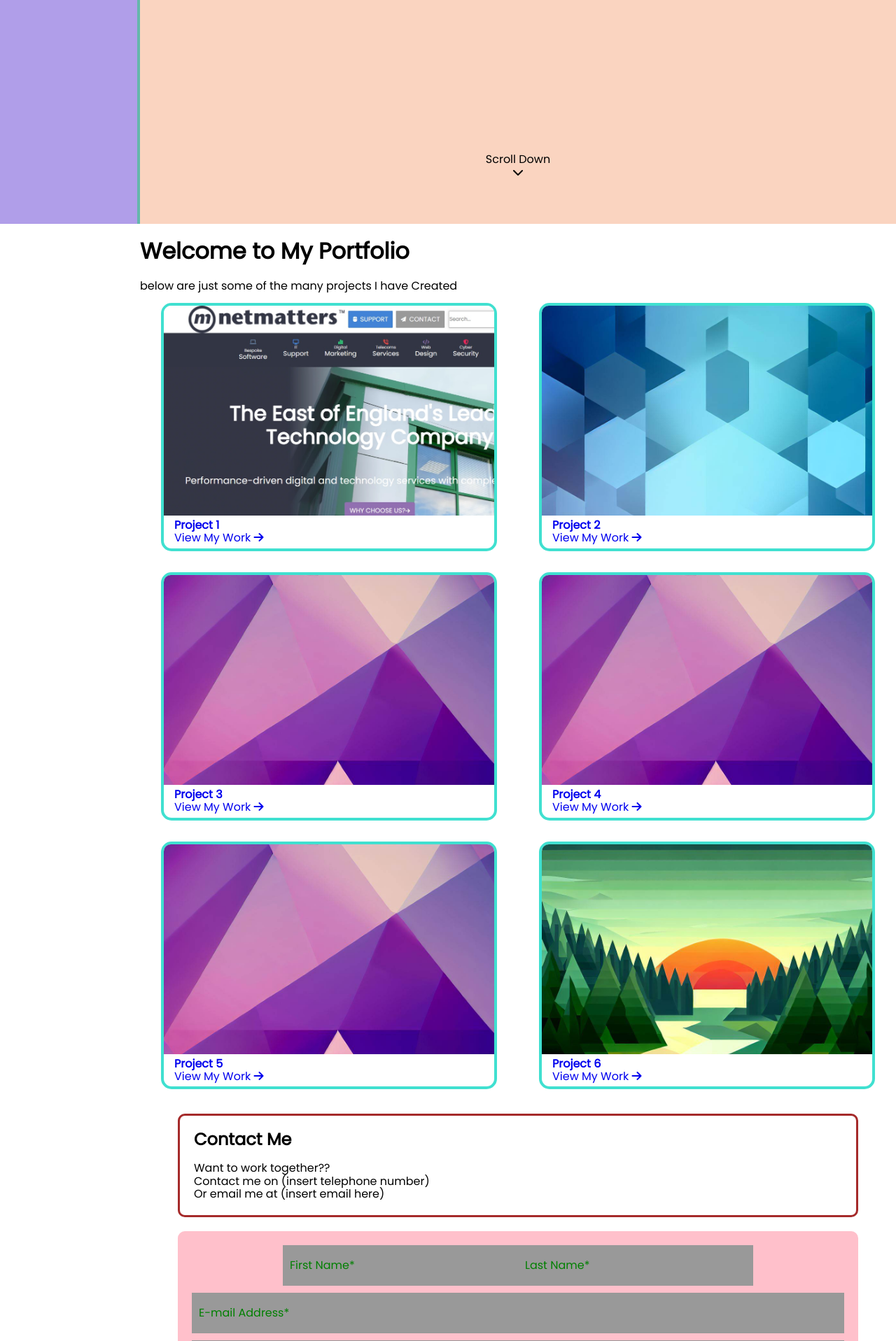
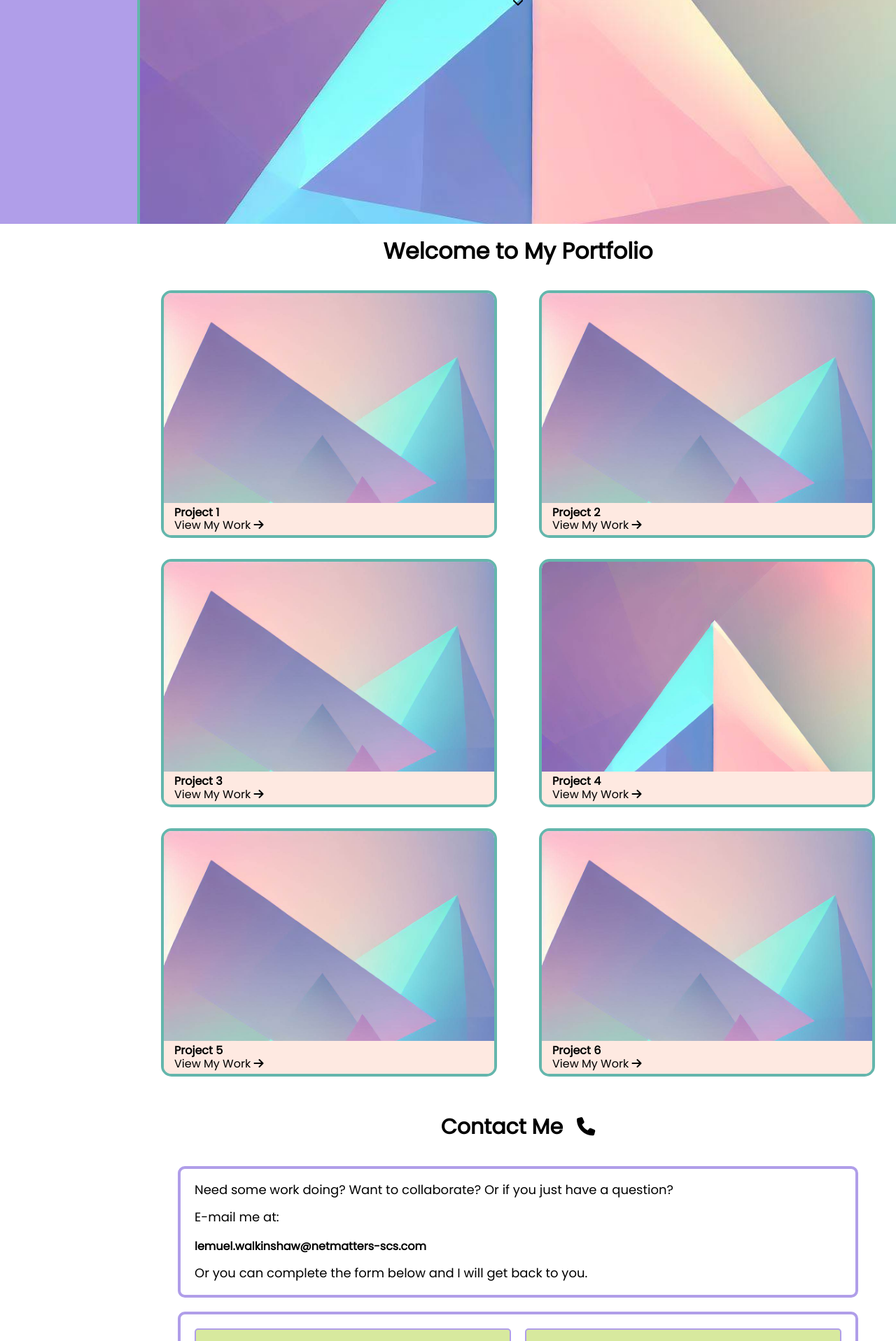
Before and after one commit to LemWalk/Lem-W-Portfolio, a PHP site: page /html/index.html in a window 1280 px wide. Shown: the part 480-2397 px from the top of the page at 70% size. Run offline with PHP 8.4, Linux system fonts and the light colour scheme; some libraries are stand-ins or nearby versions.

Commit message:
*first submission*

```diff
--- a/html/index.html
+++ b/html/index.html
@@ -20,6 +20,9 @@
 
   <body>
 
+<!-- =============Side Nav ============= -->
+
+
   <header id="nav-lo">
 
     <nav>
@@ -37,11 +40,13 @@
 
   </header>
 
+<!-- =============Main Start ============= -->
+
   <main>
     <div class="container">
 
       <div id="hero-lo" >
-        <div class="hero-container">
+        <div class="hero-container" style="background-image: url(../img/pb-triangle-1.jpg);">
 
 <!-- ================ toggle button ================ -->
           <div id="menu-btns">
@@ -82,9 +87,11 @@
             <p class="hero-text">Aspiring Web Developer</p>
           </div>
 
-          <div class="scroll-down">
+          <div >
+            <a  class="scroll-down" href="#portfolio">
             <span>Scroll Down</span>
             <i class="fa-solid fa-chevron-down"></i>
+          </a>
           </div>
 
 
@@ -98,16 +105,15 @@
         <div class="container-inner">
 
           <div class="port-intro">
-            <h1>Welcome to My Portfolio</h1>
-            <p>below are just some of the many projects I have Created </p>
+            <h1 class="portfolio-title">Welcome to My Portfolio</h1>
           </div>
 
           <div class="port-outer">
 
             <div class="port-item">
               <a href="#">
-                <div class="port-img" style="background-image: url(../img/nm-reflection.jpg);">
-                  <span class="port-img-text">This is but a placeholder, awaiting an epic project to arrive!</span>
+                <div class="port-img" style="background-image: url(../img/pb-triangle-bg.jpg);">
+                  <span class="port-img-text">I am nothing but a placeholder, awaiting an epic project to arrive!</span>
                 </div>
                 <div class="port-info">
                   <h3>Project 1</h3>
@@ -118,8 +124,8 @@
 
             <div class="port-item">
               <a href="#">
-                <div class="port-img" style="background-image: url(../img/blue-hexagon.jpg);">
-                  <span class="port-img-text">This is but a placeholder, awaiting an epic project to arrive!</span>
+                <div class="port-img" style="background-image: url(../img/pb-triangle-bg.jpg);">
+                  <span class="port-img-text">I am also a placeholder, awaiting a legendary project!</span>
                 </div>
                 <div class="port-info">
                   <h3>Project 2</h3>
@@ -130,8 +136,8 @@
 
             <div class="port-item">
               <a href="#">
-                <div class="port-img" style="background-image: url(../img/purple-triangle.jpg);">
-                  <span class="port-img-text">This is but a placeholder, awaiting an epic project to arrive!</span>
+                <div class="port-img" style="background-image: url(../img/pb-triangle-bg.jpg);">
+                  <span class="port-img-text">I am the third placeholder, and deserve to be in the top row!</span>
                 </div>
                 <div class="port-info">
                   <h3>Project 3</h3>
@@ -142,8 +148,8 @@
 
             <div class="port-item">
               <a href="#">
-                <div class="port-img" style="background-image: url(../img/purple-triangle.jpg);">
-                  <span class="port-img-text">This is but a placeholder, awaiting an epic project to arrive!</span>
+                <div class="port-img" style="background-image: url(../img/pb-triangle-1.jpg);">
+                  <span class="port-img-text">I, like my fellow placeholders, eagerly await a great project!</span>
                 </div>
                 <div class="port-info">
                   <h3>Project 4</h3>
@@ -154,8 +160,8 @@
 
             <div class="port-item">
               <a href="#">
-                <div class="port-img" style="background-image: url(../img/purple-triangle.jpg);">
-                  <span class="port-img-text">This is but a placeholder, awaiting an epic project to arrive!</span>
+                <div class="port-img" style="background-image: url(../img/pb-triangle-bg.jpg);">
+                  <span class="port-img-text">Tis I, the fifth placeholder, let my champion project come forth!  </span>
                 </div>
                 <div class="port-info">
                   <h3>Project 5</h3>
@@ -166,8 +172,8 @@
 
             <div class="port-item">
               <a href="#">
-                <div class="port-img" style="background-image: url(../img/geo-forest.jpg);">
-                  <span class="port-img-text">This is but a placeholder, awaiting an epic project to arrive!</span>
+                <div class="port-img" style="background-image: url(../img/pb-triangle-bg.jpg);">
+                  <span class="port-img-text">I'm the last placeholder, and I hate everyone!</span>
                 </div>
                 <div class="port-info">
                   <h3>Project 6</h3>
@@ -185,13 +191,17 @@
 
 <!-- ================= Contact Form =================== -->
 
+
       <div id="contact">
 
+        <h2 class="contact-title">Contact Me <i class="fa-solid fa-phone fa-sm"  style="color: #000000;"></i></h2><br>
+
         <div class="contact-info">
-          <h2>Contact Me</h2><br>
-          <p>Want to work together??</p>
-          <p>Contact me on (insert telephone number)</p>
-          <p>Or email me at (insert email here)</p>
+
+          <p>Need some work doing? Want to collaborate? Or if you just have a question?</p><br>
+          <p>E-mail me at: <br><br> <strong>lemuel.walkinshaw@netmatters-scs.com</strong></p> <br>
+          <p>Or you can complete the form below and I will get back to you. </p>
+
         </div>
 
         <form class="form-contact" action="#" method="get">
@@ -199,7 +209,7 @@
 
             <div class="input-names">
 
-            <div class="data-input f-name">
+            <div class="data-input">
               <label for="fname"></label>
               <input id="input" type="text" placeholder="First Name*">
             </div>
--- a/html/scs.html
+++ b/html/scs.html
@@ -75,7 +75,7 @@
       </div>
 
 
-      <div class="scs">
+      <div id="scs">
         <div>
 
           <div class="scs-box">
@@ -85,6 +85,8 @@
               <p>The Scion Coalition Scheme is an intensive, specially tailored training program run by Netmatters in order to give willing candidates the opportunity to enter the industry as web developers. <br><br>
                 Under the supervision of senior web developers, scions generally aim to complete training within six to nine months. The course is intensive and therefore the level of learning achieved is extensive in a short space of time.</p>
             </div>
+
+            <div class="bot-boxes">
 
             <div class="scs-box-item">
               <h3>Treehouse</h3>
@@ -105,6 +107,7 @@
             </div>
 
           </div>
+          </div>
 
         </div>
       </div>
--- a/scss/application.css
+++ b/scss/application.css
@@ -335,6 +335,7 @@ main {
 .container-inner {
   display: flex;
   flex-direction: column;
+  width: 100%;
 }
 
 @media (min-width: 992px) {
@@ -395,14 +396,12 @@ main {
     flex-wrap: wrap;
   }
   #contact #contact > * {
-    flex: 1 1 50%;
+    flex: 1 1 calc(50% - 200px);
   }
   #contact .input-names {
     display: flex;
-    flex-wrap: wrap;
-  }
-  #contact .input-names > * {
-    flex: 1 1 50%;
+    flex-direction: row;
+    gap: 20px;
   }
 }
 
@@ -427,6 +426,9 @@ main {
   padding: 10px;
   text-align: center;
 }
+.placeholder h2 {
+  font-size: 30px;
+}
 
 .port-img {
   display: flex;
@@ -438,10 +440,15 @@ main {
 }
 
 input[type=submit] {
-  border: solid pink 2px;
-  color: aqua;
-  background-color: seagreen;
+  border: solid #b09ee9 2px;
+  border-radius: 5px;
+  color: #000;
+  background-color: #D7E99E;
   padding: 10px 15px;
+}
+input[type=submit]:hover {
+  transition: 0.5s;
+  transform: scale(1.1);
 }
 
 .button-box {
@@ -618,16 +625,17 @@ nav {
   justify-content: center;
   height: 100vh;
   background-color: #fad4c0;
+  background-repeat: none;
+  background-size: cover;
 }
 
 .hero-text-box {
-  display: flex;
   flex-direction: column;
   justify-content: center;
   text-align: center;
   padding: 20px;
   border-radius: 10px;
-  background-color: #b09ee9;
+  background-color: #D7E99E;
   border: solid #64b6ac 4px;
   border-radius: 10px;
   color: #000;
@@ -635,20 +643,35 @@ nav {
 }
 
 .hero-title {
-  font-size: 38px;
+  font-size: 30px;
 }
 
 .hero-text {
-  font-size: 24px;
+  font-size: 16px;
 }
 
 .scroll-down {
   display: flex;
   flex-direction: column;
-  justify-content: space-between;
-  margin-top: 45%;
   align-items: center;
-  position: relative;
+  padding: 10px;
+  margin: 20px 0px;
+  font-weight: 600;
+  color: #000;
+}
+.scroll-down:hover {
+  color: #667;
+}
+
+.contact-title {
+  margin-top: 30px;
+  width: 100%;
+  display: flex;
+  padding-top: 10px;
+  justify-content: center;
+  font-size: 30px;
+  align-items: center;
+  gap: 20px;
 }
 
 .form-contact {
@@ -656,21 +679,19 @@ nav {
   flex-direction: column;
   align-items: center;
   justify-content: center;
+  margin-bottom: 30px;
 }
 
 .contact-info {
   display: flex;
   flex-direction: column;
   margin: 20px 5%;
-  border: solid brown 3px;
+  border: solid #b09ee9 4px;
   border-radius: 10px;
   padding: 20px;
 }
-.contact-info h2 {
-  font-size: 24px;
-}
 .contact-info p {
-  font-size: 16px;
+  font-size: 18px;
 }
 
 .form-inner {
@@ -681,8 +702,15 @@ nav {
   width: 90%;
   padding: 20px;
   gap: 10px;
-  background-color: pink;
+  border: solid #b09ee9 4px;
   border-radius: 10px;
+}
+
+.input-names {
+  display: flex;
+  flex-direction: column;
+  width: 100%;
+  row-gap: 10px;
 }
 
 .data-input {
@@ -695,18 +723,15 @@ input[type=text], input[type=email] {
   width: auto;
   border: 0;
   padding: 20px 10px;
-  background-color: #999;
+  background-color: #D7E99E;
+  border: solid #b09ee9 2px;
+  border-radius: 5px;
 }
 input[type=text]::-moz-placeholder, input[type=email]::-moz-placeholder {
-  color: green;
+  color: #000;
 }
 input[type=text]::placeholder, input[type=email]::placeholder {
-  color: green;
-}
-
-.f-name {
-  display: flex;
-  width: 100%;
+  color: #000;
 }
 
 .port-outer {
@@ -716,12 +741,19 @@ input[type=text]::placeholder, input[type=email]::placeholder {
   align-items: center;
 }
 
+.port-intro {
+  width: 100%;
+  display: flex;
+  flex-direction: column;
+  align-items: center;
+  justify-content: center;
+}
+
 .port-item {
   display: flex;
   flex-direction: column;
   background-size: cover;
-  border: solid turquoise 4px;
-  margin: 20px 0px;
+  border: solid #64b6ac 4px;
   border-radius: 15px;
   width: 95%;
   margin: 15px 30px;
@@ -742,15 +774,21 @@ input[type=text]::placeholder, input[type=email]::placeholder {
   display: none;
   width: 100%;
   height: 100%;
+  justify-content: center;
   text-align: center;
-  background-color: rgba(0, 0, 0, 0.7);
+  align-items: center;
+  background-color: rgba(0, 0, 0, 0.5);
   color: #fff;
   padding: 50px;
   border-radius: 10px 10px 0px 0px;
+  font-size: 30px;
 }
 
 .port-info {
   padding: 5px 15px;
+  color: #000;
+  background-color: #fee9e1;
+  border-radius: 0px 0px 10px 10px;
 }
 
 .banner-top {
@@ -846,4 +884,9 @@ input[type=text]::placeholder, input[type=email]::placeholder {
 .scs-box-item h3 {
   margin-bottom: 15px;
   font-size: larger;
+}
+
+.bot-boxes {
+  display: flex;
+  flex-direction: column;
 }/*# sourceMappingURL=application.css.map */
--- a/scss/base/_base.scss
+++ b/scss/base/_base.scss
@@ -27,4 +27,5 @@ main{
 .container-inner{
 	display: flex;
 	flex-direction: column;
+	width: 100%;
 }
--- a/scss/layout/_extends.scss
+++ b/scss/layout/_extends.scss
@@ -89,16 +89,16 @@
     }
 
     #contact>*{
-      flex: 1 1 50%;
+      flex: 1 1 calc(50% - 200px);
     }
 
 .input-names{
   display: flex;
-  flex-wrap: wrap;
-    }
-
-.input-names>*{
-  flex: 1 1 50%;
+  flex-direction: row;
+  gap: 20px;
     }
   }
 }
+
+
+//========= SCS Layout ==============
--- a/scss/layout/_flex-containers.scss
+++ b/scss/layout/_flex-containers.scss
@@ -19,5 +19,8 @@
     width: 70%;
     padding :10px;
     text-align: center;
+    h2{
+        font-size: 30px;
+    }
 
 }
--- a/scss/modules/_buttons.scss
+++ b/scss/modules/_buttons.scss
@@ -1,10 +1,15 @@
 
 
 input[type=submit]{
-    border: solid pink 2px;
-    color: aqua;
-    background-color: seagreen;
+    border: solid $color-tertiary-1 2px;
+    border-radius: 5px;
+    color: #000;
+    background-color: $color-clash-2;
     padding: 10px 15px;
+    &:hover{
+        transition: 0.5s;
+        transform: scale(1.1);
+    }
 }
 
 .button-box{
--- a/scss/modules/_forms.scss
+++ b/scss/modules/_forms.scss
@@ -2,26 +2,35 @@
     @extend %form-lo
 }
 
+
+.contact-title{
+    margin-top: 30px;
+    width: 100%;
+    display: flex;
+    padding-top: 10px;
+    justify-content: center;
+        font-size: 30px;
+        align-items: center;
+        gap: 20px;
+}
 
 .form-contact{
 display: flex;
 flex-direction: column;
 align-items: center;
 justify-content: center;
+margin-bottom: 30px;
 }
 
 .contact-info{
     display: flex;
     flex-direction: column;
     margin: 20px 5% ;
-    border: solid brown 3px;
+    border: solid $color-tertiary-1 4px;
     border-radius: 10px;
     padding: 20px;
-    h2{
-        font-size: 24px;
-    }
     p{
-        font-size: 16px;
+        font-size: 18px;
     }
 }
 
@@ -33,8 +42,15 @@ justify-content: center;
     width: 90%;
     padding: 20px;
     gap: 10px;
-    background-color: pink;
+    border: solid $color-tertiary-1 4px;
     border-radius: 10px;
+}
+
+.input-names{
+    display: flex;
+    flex-direction: column;
+    width: 100%;
+    row-gap: 10px;
 }
 
 .data-input{
@@ -47,13 +63,10 @@ input[type=text], input[type=email]{
     width: auto;
     border: 0;
     padding: 20px 10px;
-    background-color: #999;
+    background-color: $color-clash-2;
+    border: solid $color-tertiary-1 2px;
+    border-radius: 5px;
     &::placeholder{
-        color: green;
+        color: #000;
     }
 }
-
-.f-name{
-    display: flex;
-    width: 100%;
-}
--- a/scss/modules/_hero.scss
+++ b/scss/modules/_hero.scss
@@ -13,16 +13,17 @@
     justify-content: center;
     height: 100vh;
     background-color: $color-secondary-1;
+    background-repeat: none;
+    background-size: cover;
 }
 
 .hero-text-box{
-    display: flex;
     flex-direction: column;
     justify-content: center;
     text-align: center;
     padding: 20px;
     border-radius: 10px;
-    background-color: $color-tertiary-1;
+    background-color: $color-clash-2;
     border: solid $color-primary-1 4px;
     border-radius: 10px;
     color: #000;
@@ -31,11 +32,11 @@
 }
 
 .hero-title{
-    font-size: 38px;
+    font-size: 30px;
 }
 
 .hero-text{
-    font-size: 24px;
+    font-size: 16px;
 
 }
 
@@ -43,10 +44,14 @@
 .scroll-down{
     display: flex;
     flex-direction: column;
-    justify-content: space-between;
-    margin-top: 45%;
     align-items: center;
-    position: relative;
+    padding: 10px;
+    margin: 20px 0px;
+    font-weight: 600;
+    color: #000;
+    &:hover{
+        color: #667;
+    }
 
 
 }
--- a/scss/modules/_portfolio.scss
+++ b/scss/modules/_portfolio.scss
@@ -9,12 +9,19 @@
     align-items: center;
 }
 
+.port-intro{
+    width: 100%;
+    display: flex;
+    flex-direction: column;
+    align-items: center;
+    justify-content: center;
+}
+
 .port-item{
     display: flex;
     flex-direction: column;
     background-size: cover;
-    border: solid turquoise 4px;
-    margin: 20px 0px;
+    border: solid $color-primary-1 4px;
     border-radius: 15px;
     width: 95%;
     margin: 15px 30px;
@@ -35,13 +42,20 @@
     display: none;
     width: 100%;
     height: 100%;
+    justify-content: center;
     text-align: center;
-    background-color: rgba($color: black, $alpha: 0.7);
+    align-items: center;
+    background-color: rgba($color: black, $alpha: 0.5);
     color: #fff;
     padding: 50px;
     border-radius: 10px 10px 0px 0px;
+    font-size: 30px;
 }
 
 .port-info{
 padding: 5px 15px;
+color: #000;
+background-color: $color-secondary-2;
+border-radius: 0px 0px 10px 10px;
+
 }
--- a/scss/modules/_scs.scss
+++ b/scss/modules/_scs.scss
@@ -1,3 +1,5 @@
+
+
 
 .scs-box{
     display: flex;
@@ -14,5 +16,9 @@
         margin-bottom: 15px;
         font-size: larger;
     }
+}
 
+.bot-boxes{
+    display: flex;
+    flex-direction: column;
 }
```
Also changed, not shown: img/apricot-bg.jpg (added), img/pb-triangle-1.jpg (added), img/pb-triangle-bg.jpg (added), 1 other file.
